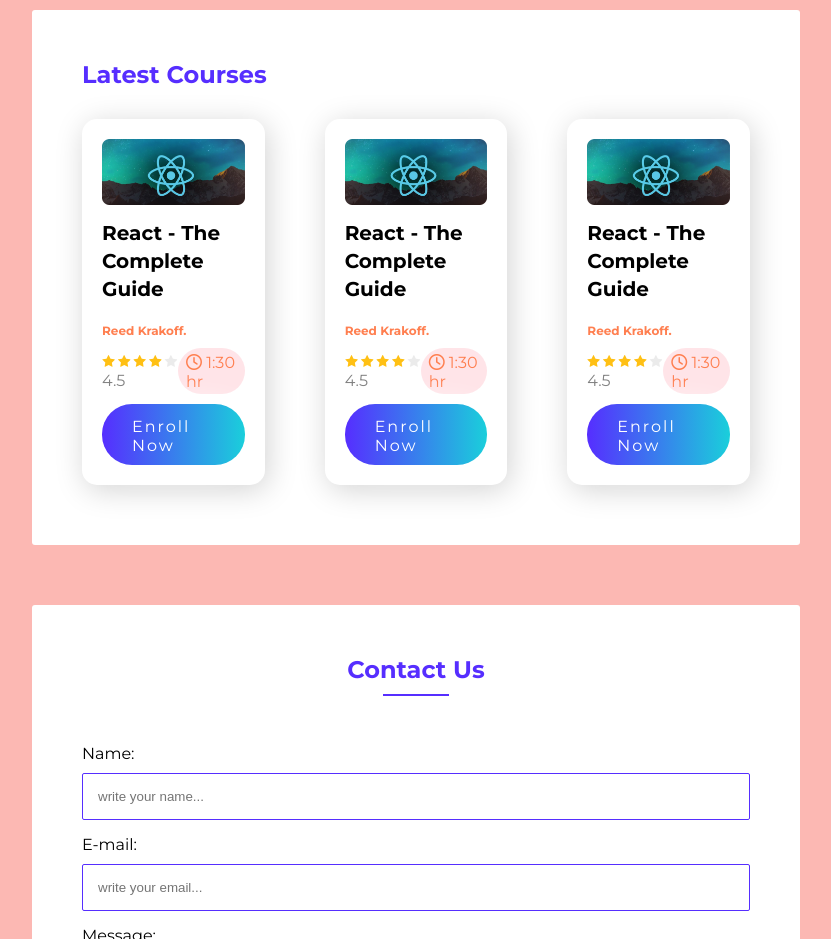
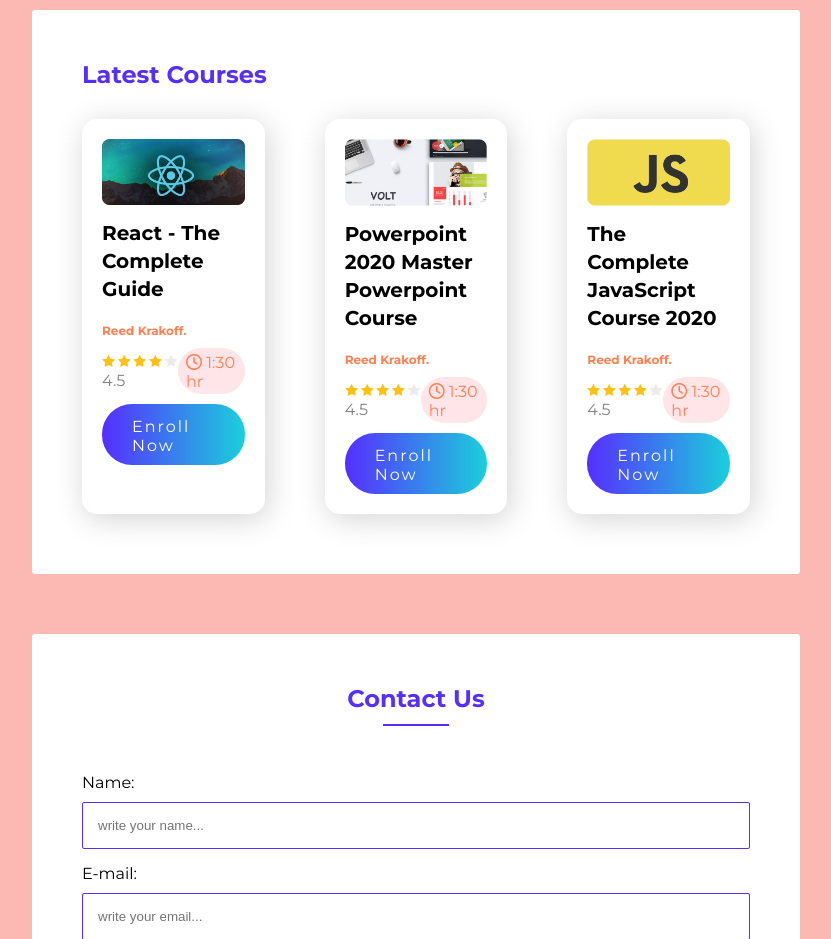
Before and after one commit to mehedihasanwd/landing-page-milestone-2-module-9, a plain HTML site: page Index.html in a window 1280 px wide. Shown: the part 1720-2659 px from the top of the page, without its empty margins (224-1055 px from the left). Drawn offline with Linux system fonts and the light colour scheme.

Commit message:
course edited

```diff
--- a/Index.html
+++ b/Index.html
@@ -147,8 +147,8 @@
           </div>
 
           <div class="course-box">
-            <img src="./media/images/courses/course-1.png" alt="" class="course-img">
-            <h3 class="course-title">React - The Complete Guide</h3>
+            <img src="./media/images/courses/course-2.png" alt="" class="course-img">
+            <h3 class="course-title">Powerpoint 2020 Master Powerpoint Course</h3>
             <h4 class="course-author">Reed Krakoff.</h4>
             <div class="course-rating">
               <p class="rating"><svg width="76" height="12" viewBox="0 0 76 12" fill="none" xmlns="http://www.w3.org/2000/svg">
@@ -165,8 +165,8 @@
           </div>
 
           <div class="course-box">
-            <img src="./media/images/courses/course-1.png" alt="" class="course-img">
-            <h3 class="course-title">React - The Complete Guide</h3>
+            <img src="./media/images/courses/course-3.png" alt="" class="course-img">
+            <h3 class="course-title">The Complete JavaScript Course 2020</h3>
             <h4 class="course-author">Reed Krakoff.</h4>
             <div class="course-rating">
               <p class="rating"><svg width="76" height="12" viewBox="0 0 76 12" fill="none" xmlns="http://www.w3.org/2000/svg">
```
